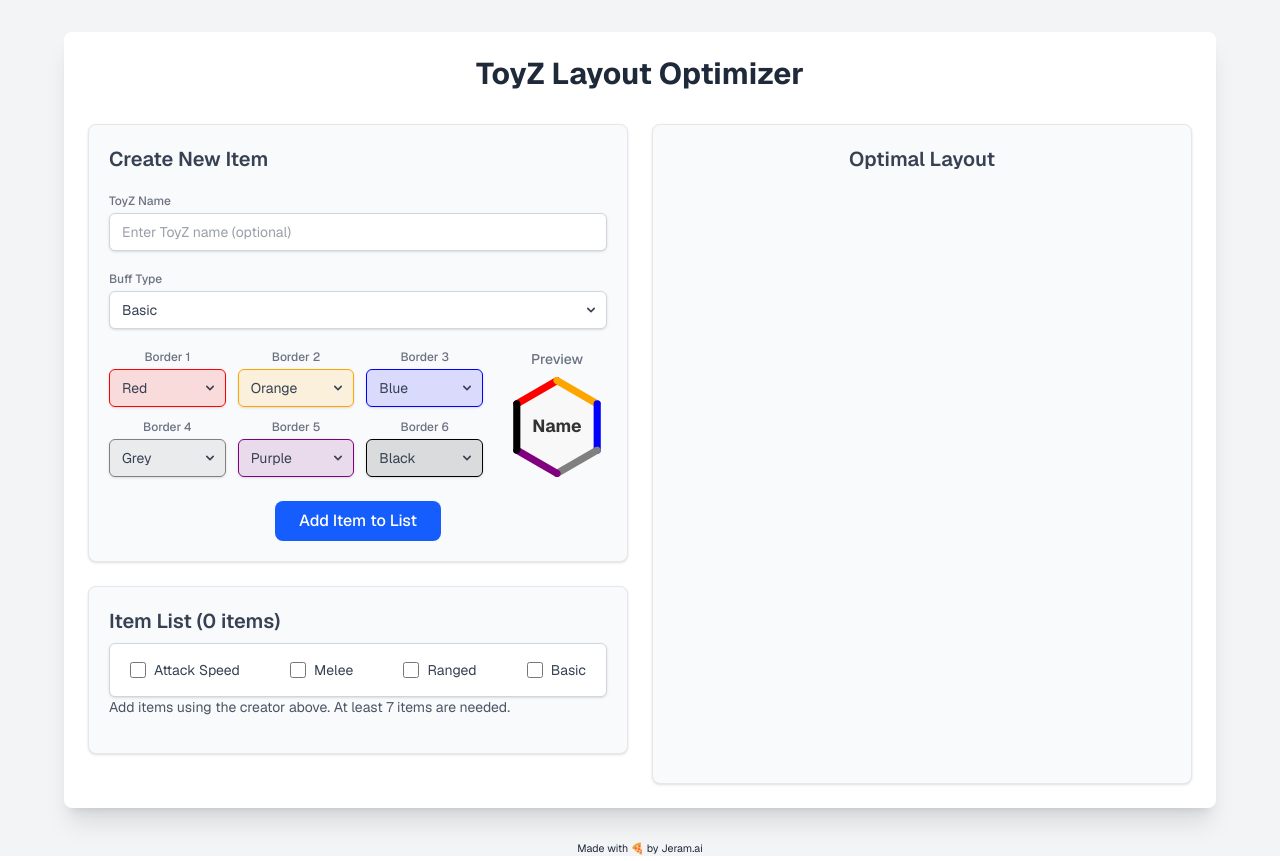
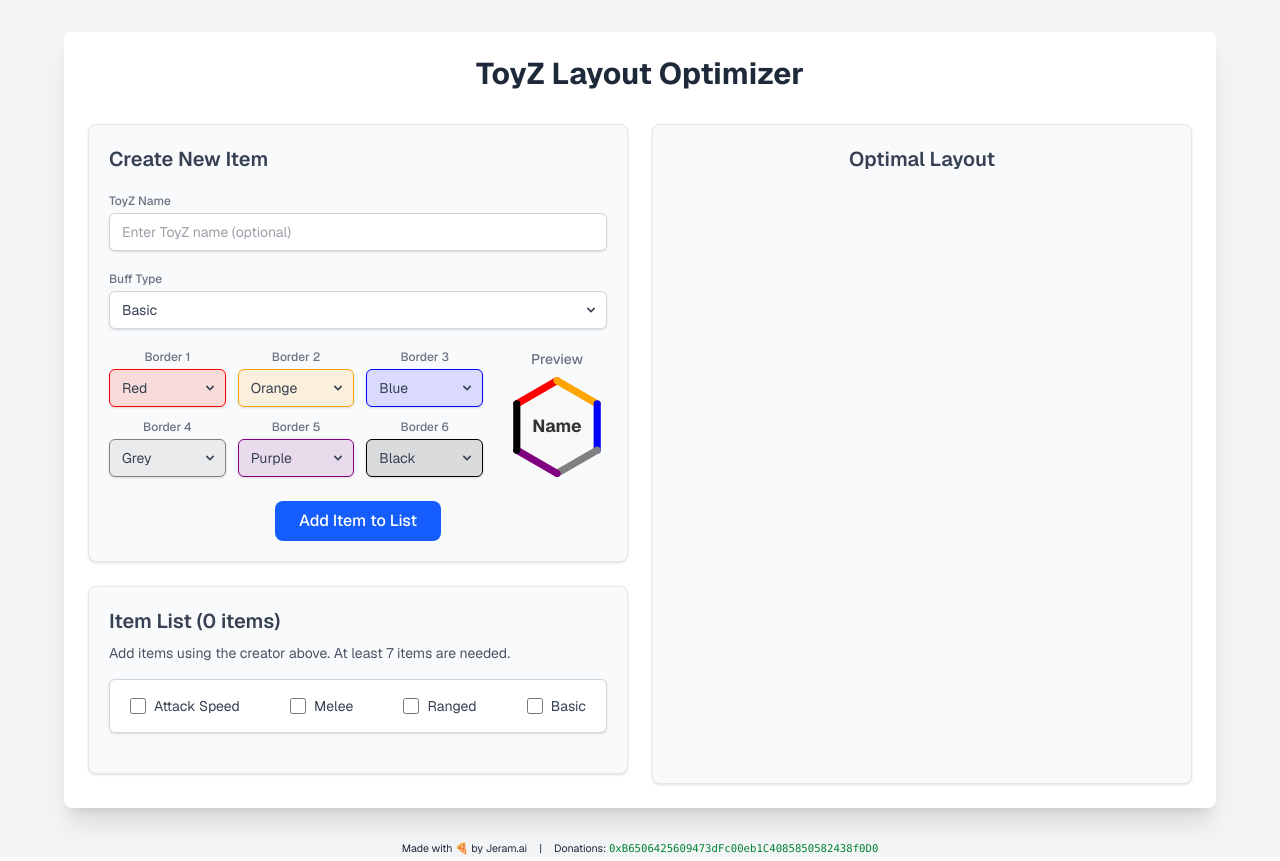
Before and after one commit to Jeramai/PHZ-Optimizer, a Next.js app: page / in a window 1280 px wide. Built offline with nearby package versions, Linux system fonts and the light colour scheme.

Commit message:
Add clipboard copy functionality and improve footer layout; display item count messages in the list component

```diff
--- a/src/app/page.tsx
+++ b/src/app/page.tsx
@@ -95,6 +95,14 @@ export default function Home() {
     [items, selectedBuffTypes]
   );
 
+  const handleCopy = async (textToCopy: string) => {
+    try {
+      await navigator.clipboard.writeText(textToCopy);
+    } catch (err) {
+      console.error('Failed to copy text:', err);
+    }
+  };
+
   return (
     <div className='bg-gray-100 font-sans min-h-screen'>
       <main className='p-4 md:p-8'>
@@ -116,11 +124,20 @@ export default function Home() {
           </div>
         </div>
       </main>
-      <footer className='mb-1 text-[8pt] text-center text-gray-800'>
-        <span>Made with {'🍕'} by </span>
-        <a href='https://jeramai.github.io' target='_blank'>
-          Jeram.ai
-        </a>
+      <footer className='mb-1 text-[8pt] text-gray-800 flex justify-center gap-3'>
+        <span>
+          <span>Made with {'🍕'} by </span>
+          <a href='https://jeramai.github.io' target='_blank'>
+            Jeram.ai
+          </a>
+        </span>
+        <span>|</span>
+        <span>
+          <span>{`Donations: `}</span>
+          <button onClick={() => handleCopy('0xB6506425609473dFc00eb1C4085850582438f0D0')} className='cursor-pointer'>
+            <code className='text-green-700'>0xB6506425609473dFc00eb1C4085850582438f0D0</code>
+          </button>
+        </span>
       </footer>
     </div>
   );
--- a/src/components/List.tsx
+++ b/src/components/List.tsx
@@ -49,8 +49,17 @@ const HexagonList = React.memo(({ items, onRemoveItem, selectedBuffTypes, handle
   return (
     <div id='item-list' className={CONTAINER_CLASSES}>
       <h2 className='text-lg sm:text-xl font-semibold mb-2 text-gray-700'>Item List ({itemCount} items)</h2>
+      {itemCount < 7 ? (
+        <p id='list-message' className='text-sm text-gray-600 mb-4 min-h-[20px]'>
+          Add items using the creator above. At least 7 items are needed.
+        </p>
+      ) : itemCount > 13 ? (
+        <p id='list-message' className='text-sm text-gray-600 mb-4 min-h-[20px]'>
+          It will take longer to find the optimal layout.
+        </p>
+      ) : null}
 
-      <div className='flex flex-wrap justify-between gap-2 p-3 border border-gray-300 rounded-md bg-white shadow-sm'>
+      <div className='flex flex-wrap justify-between gap-2 p-3 border border-gray-300 rounded-md bg-white shadow-sm mb-5'>
         {Object.entries(BuffType).map((value) => (
           <label key={value[0]} className='flex items-center space-x-2 cursor-pointer hover:bg-gray-50 px-2 py-1 rounded'>
             <input
@@ -64,14 +73,6 @@ const HexagonList = React.memo(({ items, onRemoveItem, selectedBuffTypes, handle
           </label>
         ))}
       </div>
-
-      <p id='list-message' className='text-sm text-gray-600 mb-4 min-h-[20px]'>
-        {itemCount < 7
-          ? 'Add items using the creator above. At least 7 items are needed.'
-          : itemCount > 13
-          ? 'It will take longer to find the optimal layout.'
-          : ''}
-      </p>
       <div className={GRID_CLASSES}>
         {items.map((item) => (
           <HexagonItem
```
Also changed, not shown: 1 other file (tests, documents, lock files or other folders).
